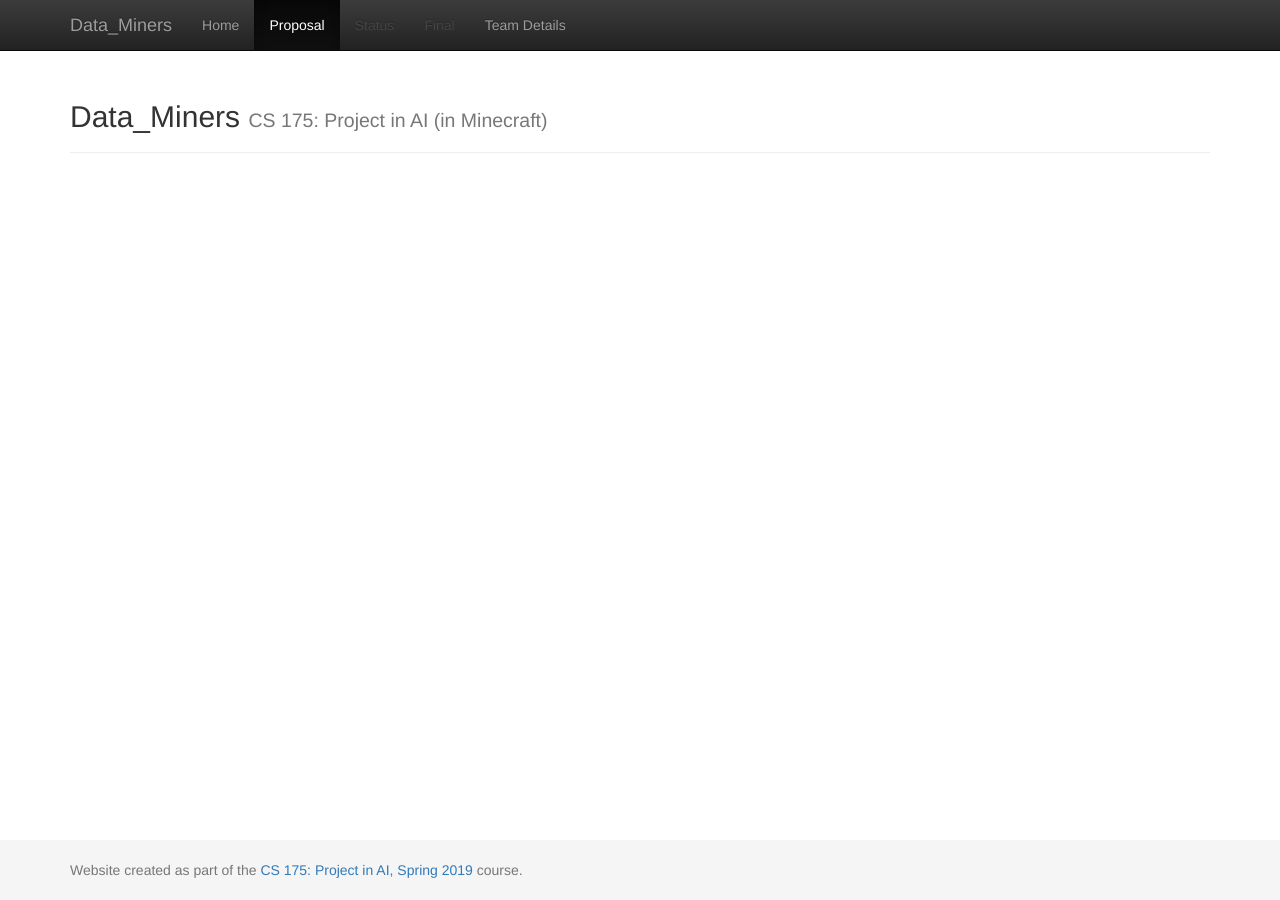
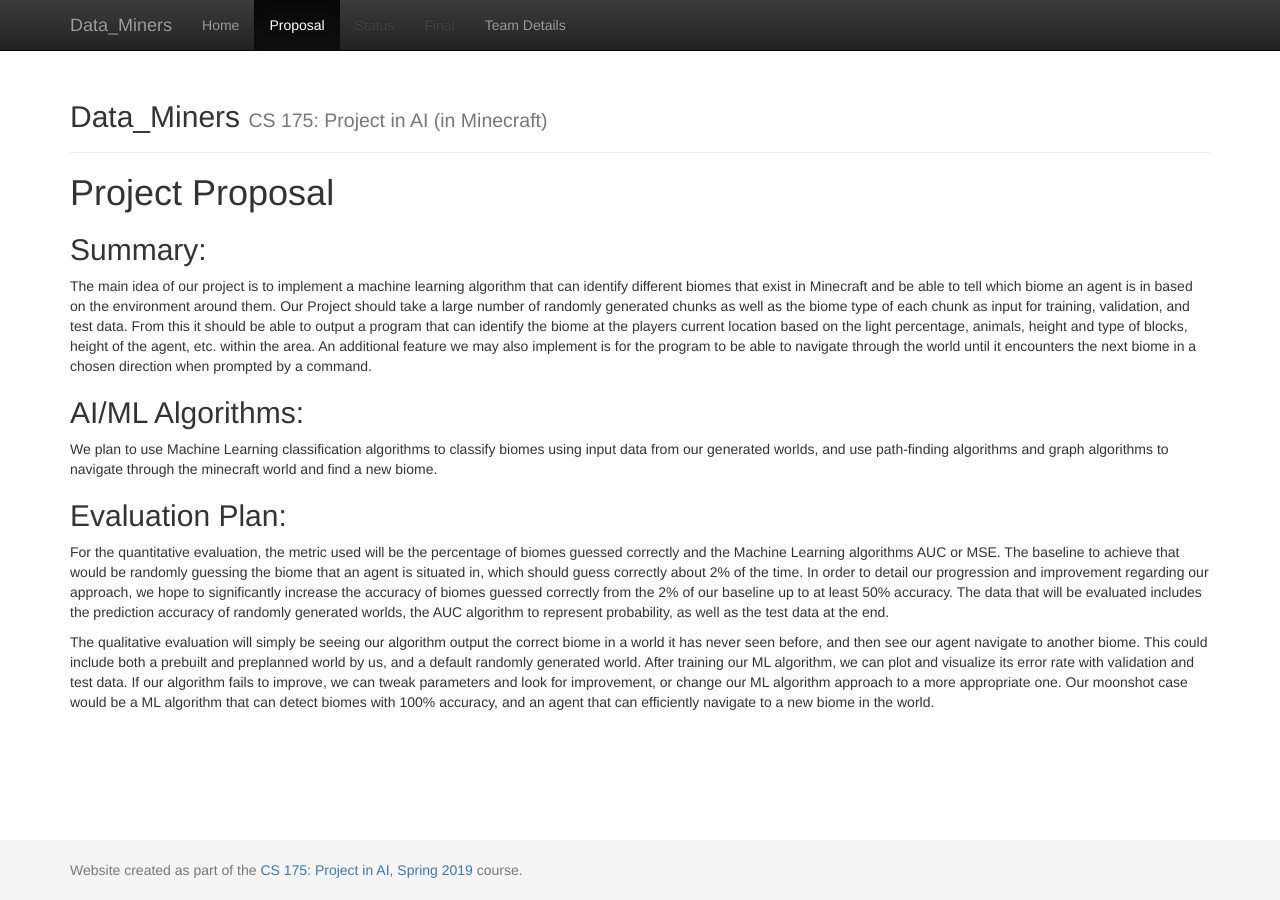
Before and after one commit to gordonyin1337/Data_Miners, a Jekyll site: the page built from docs/proposal.md, in a window 1280 px wide. Built offline with Jekyll 4.4.1, drawn with Linux system fonts in a browser that asks for light colours.

Commit message:
Update proposal.md

```diff
--- a/docs/proposal.md
+++ b/docs/proposal.md
@@ -2,3 +2,16 @@
 layout: default
 title: Proposal
 ---
+Project Proposal
+========
+
+## Summary:
+The main idea of our project is to implement a machine learning algorithm that can identify different biomes that exist in Minecraft and be able to tell which biome an agent is in based on the environment around them. Our Project should take a large number of randomly generated chunks as well as the biome type of each chunk as input for training, validation, and test data. From this it should be able to output a program that can identify the biome at the players current location based on the light percentage, animals, height and type of blocks, height of the agent, etc. within the area. An additional feature we may also implement is for the program to be able to navigate through the world until it encounters the next biome in a chosen direction when prompted by a command.
+
+## AI/ML Algorithms:
+We plan to use Machine Learning classification algorithms to classify biomes using input data from our generated worlds, and use path-finding algorithms and graph algorithms to navigate through the minecraft world and find a new biome.
+
+## Evaluation Plan:
+For the quantitative evaluation, the metric used will be the percentage of biomes guessed correctly and the Machine Learning algorithms AUC or MSE. The baseline to achieve that would be randomly guessing the biome that an agent is situated in, which should guess correctly about 2% of the time. In order to detail our progression and improvement regarding our approach, we hope to significantly increase the accuracy of biomes guessed correctly from the 2% of our baseline up to at least 50% accuracy. The data that will be evaluated includes the prediction accuracy of randomly generated worlds, the AUC algorithm to represent probability, as well as the test data at the end.
+
+The qualitative evaluation will simply be seeing our algorithm output the correct biome in a world it has never seen before, and then see our agent navigate to another biome. This could include both a prebuilt and preplanned world by us, and a default randomly generated world. After training our ML algorithm, we can plot and visualize its error rate with validation and test data. If our algorithm fails to improve, we can tweak parameters and look for improvement, or change our ML algorithm approach to a more appropriate one. Our moonshot case would be a ML algorithm that can detect biomes with 100% accuracy, and an agent that can efficiently navigate to a new biome in the world.
```
